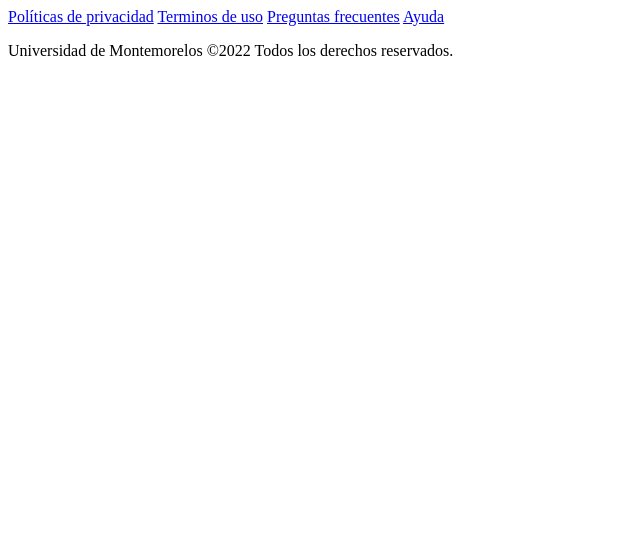
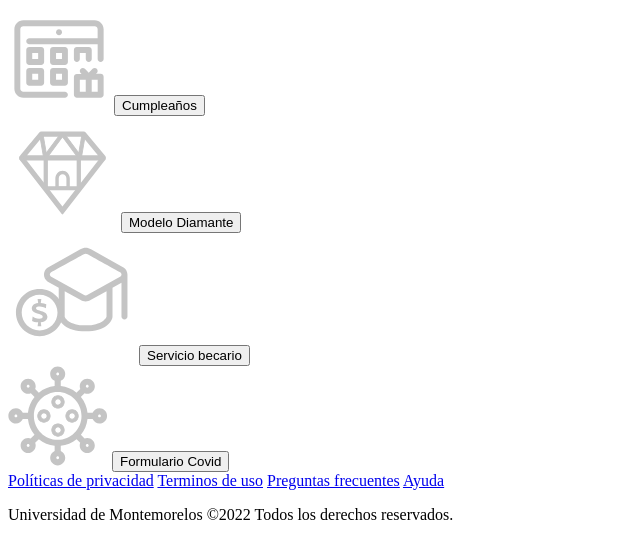
Before and after one commit to arkev/sistema-academico-um, a plain HTML site: page dashboard.html in a window 1280 px wide. Shown: the whole page, without its empty margins (0-640 px from the left). Drawn offline with Linux system fonts and the light colour scheme.

Commit message:
Sección 3 de iconos
imágenes/iconos y botones de la sección 3

```diff
--- a/dashboard.html
+++ b/dashboard.html
@@ -138,22 +138,22 @@
 
 <!--/Kevin-->
 <!--Emely-->
-
-
-
-
-
-
-
-
-
-
-
-
-
-
-
-
+<section>
+    <div>
+        <img src="images/cumpleaños.svg" alt="Cumpleaños">
+        <button>Cumpleaños</button>
+    </div>
+    <div>
+        <img src="images/diamante.svg" alt="Modelo Diamante">
+        <button>Modelo Diamante</button>
+    </div>
+        <img src="images/Servico becario.svg" alt="Servicio becario">
+        <button>Servicio becario</button>
+    <div>
+        <img src="images/formulario covid.svg" alt="Formulario Covid">
+        <button>Formulario Covid</button>
+    </div>
+</section>
 
 
 
```
Also changed, not shown: images/Servico becario.svg (added), images/cumpleaños.svg (added), images/diamante.svg (added), images/formulario covid.svg (added), 2 other files.
